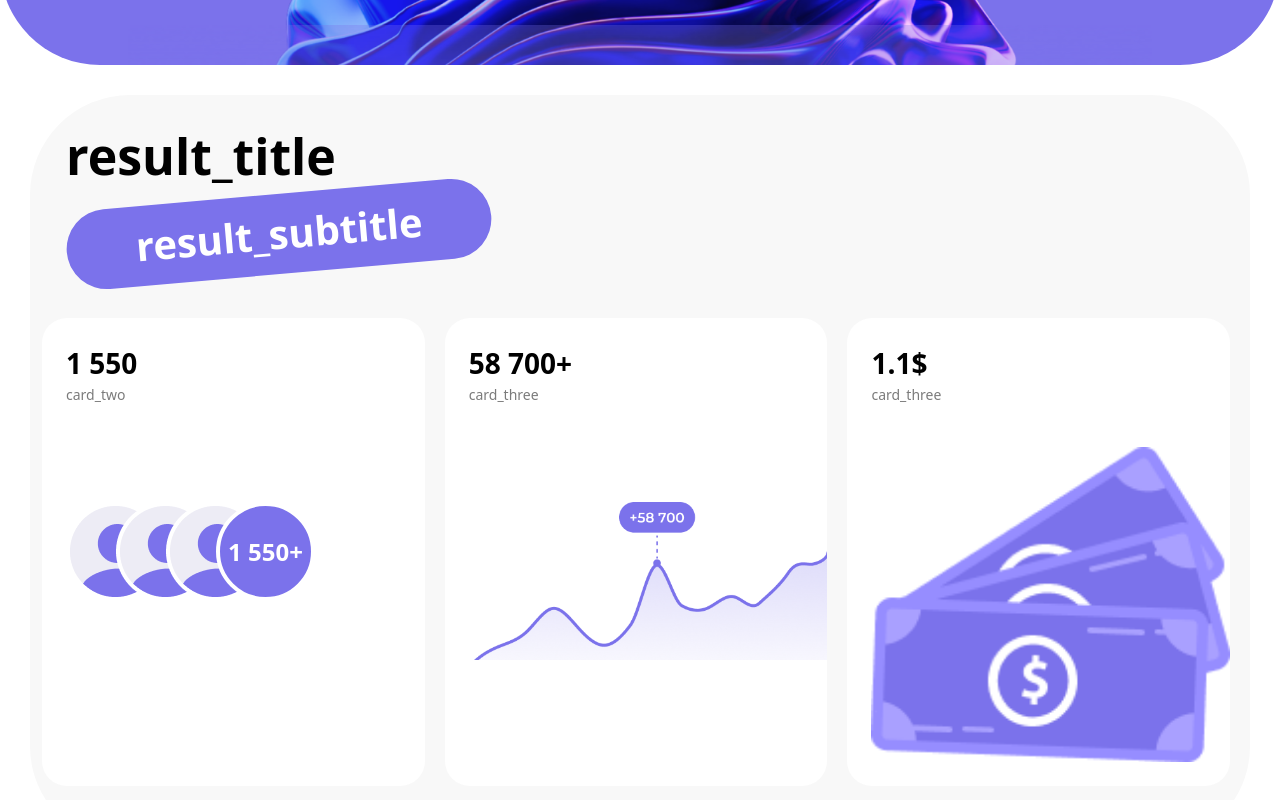
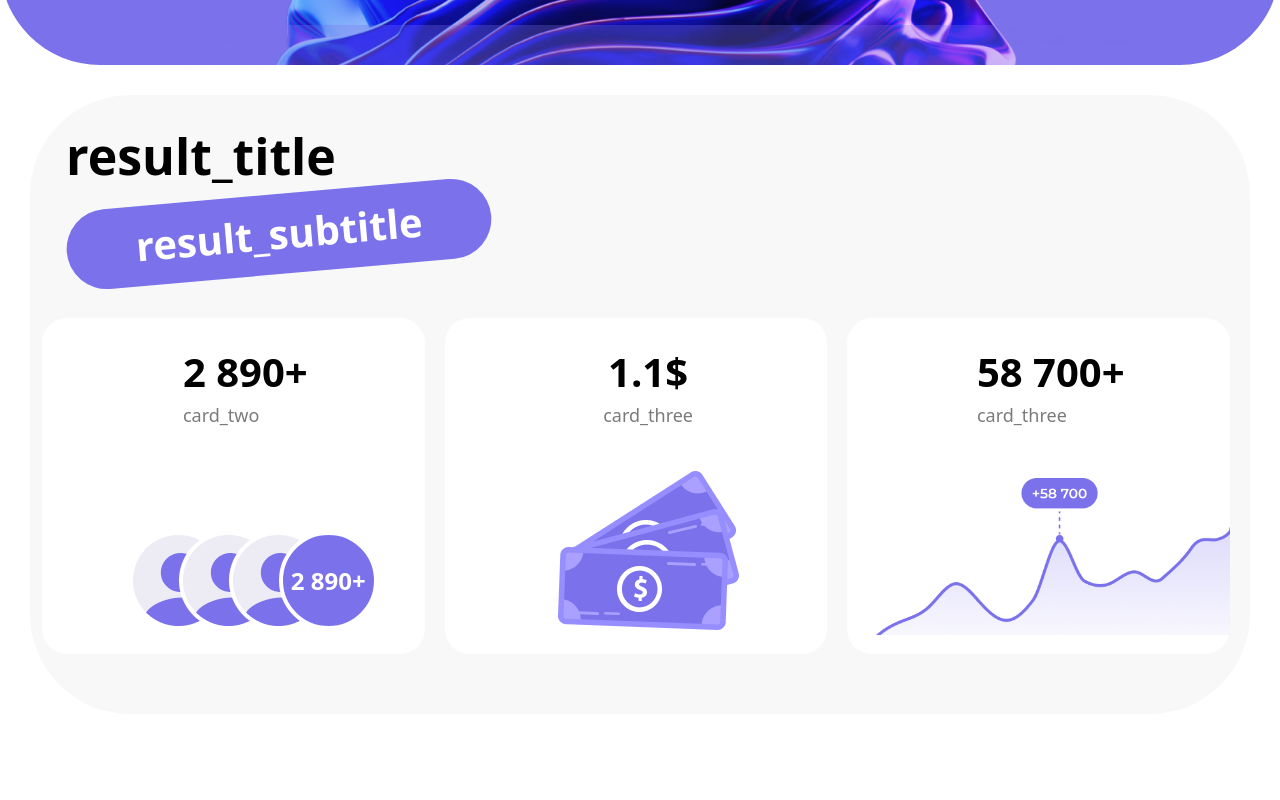
Before and after one commit to tarpeeton/result-me, a Next.js app: page /en in a window 1280 px wide. Shown: the part 752-1552 px from the top of the page. After the commit the page ends 1466 px from the top, so only its background shows below. Built offline with nearby package versions, Linux system fonts and the light colour scheme; what i18next-resources-to-backend would draw is missing.

Commit message:
Update Result Cars

```diff
--- a/app/[lng]/components/Main/Results.js
+++ b/app/[lng]/components/Main/Results.js
@@ -42,14 +42,14 @@ const Result = () => {
 					</div>
 				</div> */}
 
-				{/* CARD TWO */}
-				<div className='bg-white100 rounded-[25px] p-[24px] mdl:justify-between mdl:basis-[48%] 2xl:basis-[32%] pr-0'>
+				{/* CARD ONE */}
+				<div className='bg-white100 max-h-[440px]  flex flex-col  items-center rounded-[25px] p-[24px] mdl:justify-between mdl:basis-[48%] 2xl:basis-[32%] pr-0'>
 					<div>
-						<p className='text-[28px] text-black font-bold'>1 550</p>
-						<p className='text-[14px] text-titleDark50'>{t('card_two')}</p>
+						<p className='text-[28px]  mdl:text-[40px]  4xl:text-[50px] text-center text-black font-bold'>2 890+</p>
+						<p className='text-[14px] mdl:text-[18px]   4xl:text-[20px] text-titleDark50'>{t('card_two')}</p>
 					</div>
-					<div className='mt-[97px]'>
-						<div className='relative w-[99px] h-[99px] flex flex-row'>
+					<div className='mt-[97px] sm:w-[100%] md:w-[60%] mdx:w-[70%] mdl:w-[65%]  4xl:w-[50%]'>
+						<div className='relative w-[99px] h-[99px] flex flex-row 4xl:w-[126px] 4xl:h-[136px]'>
 							<Image
 								width={100}
 								height={100}
@@ -74,38 +74,38 @@ const Result = () => {
 								alt='Ilustration'
 								className='object-cover w-full absolute left-[100px]'
 							/>
-							<div className='w-[99px] border-[4px] border-white100 h-[99px] bg-violet100 rounded-[50px] absolute left-[150px] text-white100 flex items-center justify-center text-[24px] font-semibold'>
-								1 550+
+							<div className='w-[99px] border-[4px] border-white100 h-[99px] bg-violet100 rounded-[50px] absolute left-[150px] text-white100 flex items-center justify-center text-[24px] font-semibold 4xl:w-[126px] 4xl:h-[126px] 4xl:rounded-[100px]'>
+							2 890+
 							</div>
 						</div>
 					</div>
 				</div>
 
-				{/* CARD THREE */}
-				<div className='bg-white100 rounded-[25px] p-[24px] mdl:justify-between mdl:basis-[48%] 2xl:basis-[32%] pr-0'>
+				{/* CARD TWO */}
+				<div className='bg-white100 max-h-[440px] flex flex-col  items-center rounded-[25px] p-[24px] mdl:justify-between mdl:basis-[100%] mdl:order-1 2xl:basis-[32%] pr-0 pb-0 '>
 					<div>
-						<p className='text-[28px] text-black font-bold'>58 700+</p>
-						<p className='text-[14px] text-titleDark50'>{t('card_three')}</p>
+						<p className='text-[28px] mdl:text-[40px]  text-center text-black font-bold 4xl:text-[50px]'>58 700+</p>
+						<p className='text-[14px] mdl:text-[18px]  4xl:text-[20px] text-titleDark50'>{t('card_three')}</p>
 					</div>
-					<div className='mt-[42px] mdl:mt-[97px]'>
+					<div className='mt-[42px] mdl:mt-[30px] 3xl:mt-[80px] w-full mdx:w-[100%] mdx:h-[90%] lg:h-[70%] lg:w-[100%]'>
 						<Image
 							width={400}
 							height={400}
 							src={progress}
 							quality={100}
 							alt='Ilustration'
-							className='object-cover w-full'
+							className='object-cover w-full mdx:w-[100%] mdx:h-[90%] mdl:h-[100%] mdx:object-contain  3xl:object-cover  3xl:h-[100%]'
 						/>
 					</div>
 				</div>
 
-				{/* CARD FOUR */}
-				<div className='bg-white100 rounded-[25px] p-[24px] mdl:justify-between mdl:basis-[100%] 2xl:basis-[32%] pr-0'>
+				{/* CARD THREE */}
+				<div className='bg-white100 max-h-[440px] flex flex-col  items-center rounded-[25px] p-[24px]  mdl:justify-between mdl:basis-[48%]  2xl:basis-[32%] pr-0 3xl:order-3'>
 					<div>
-						<p className='text-[28px] text-black font-bold'>1.1$</p>
-						<p className='text-[14px] text-titleDark50'>{t('card_three')}</p>
+						<p className='text-[28px] 2xl:text-[40px]  mdl:text-[40px] 4xl:text-[50px] text-center text-black font-bold'>1.1$</p>
+						<p className='text-[14px] mdl:text-[18px] 4xl:text-[20px] text-titleDark50'>{t('card_three')}</p>
 					</div>
-					<div className='mt-[42px]'>
+					<div className='mt-[42px]   3xl:w-[45%]'>
 						<Image
 							width={100}
 							height={100}
```
